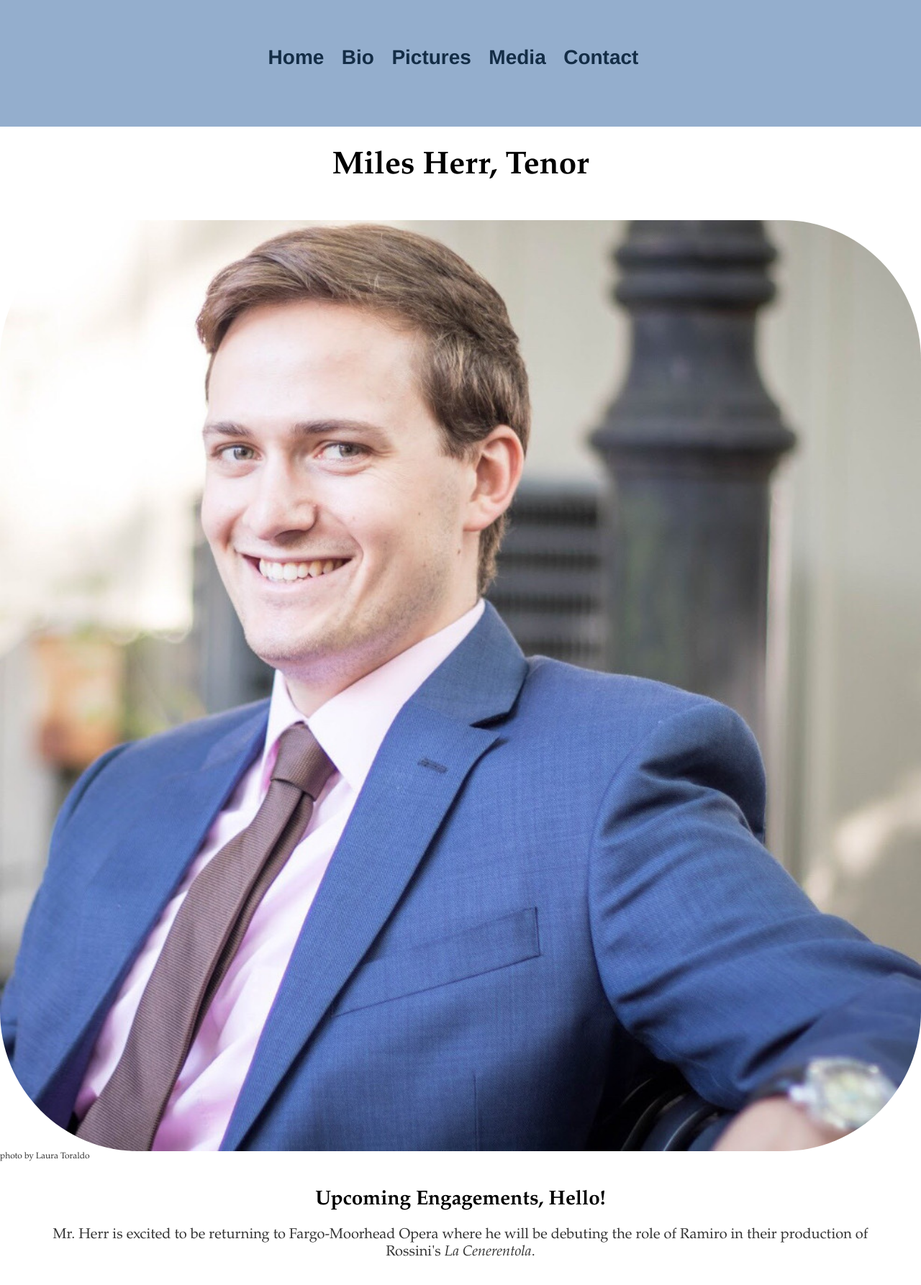
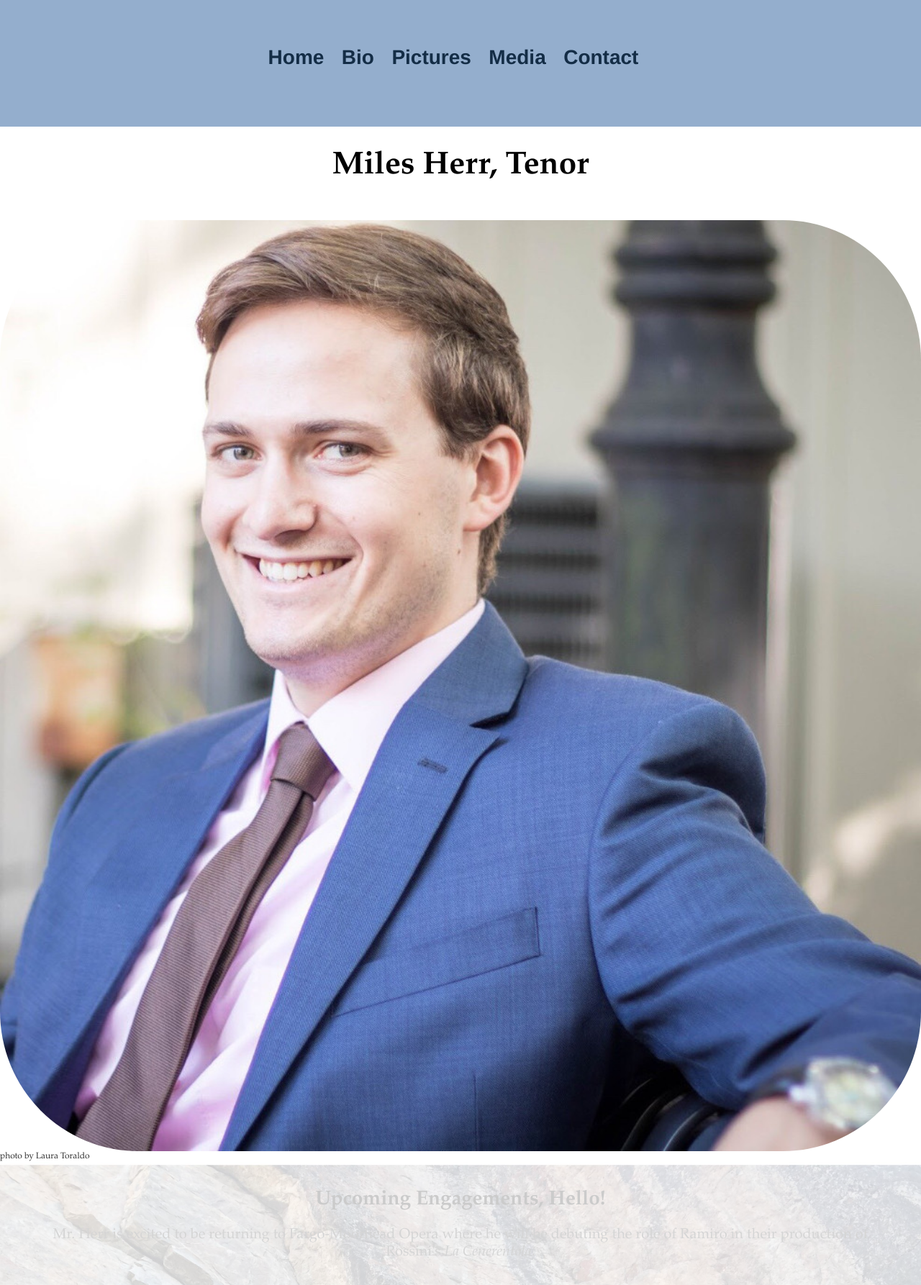
Before and after one commit to leemlb06pmi/leemlb06pmi.github.io, a Jekyll site: the page built from index.html, in a window 1280 px wide. Shown: the whole page at 72% size. Built offline with Jekyll 4.4.1, drawn with Linux system fonts in a browser that asks for light colours.

Commit message:
Update main.css

```diff
--- a/css/main.css
+++ b/css/main.css
@@ -72,10 +72,10 @@ ul.posts li {
 .column.right{
 	float:right;
 	width:40%;
-	background-image: background-image:url('https://leemlb06pmi.github.io/photos/rock_backdrop.jpg');
+	background-image: url('https://leemlb06pmi.github.io/photos/rock_backdrop.jpg');
 	background-size: cover;
 	background-repeat: no-repeat;
-	opacicty:.2;
+	opacity:.2;
 }
 
 .row:after {
```
